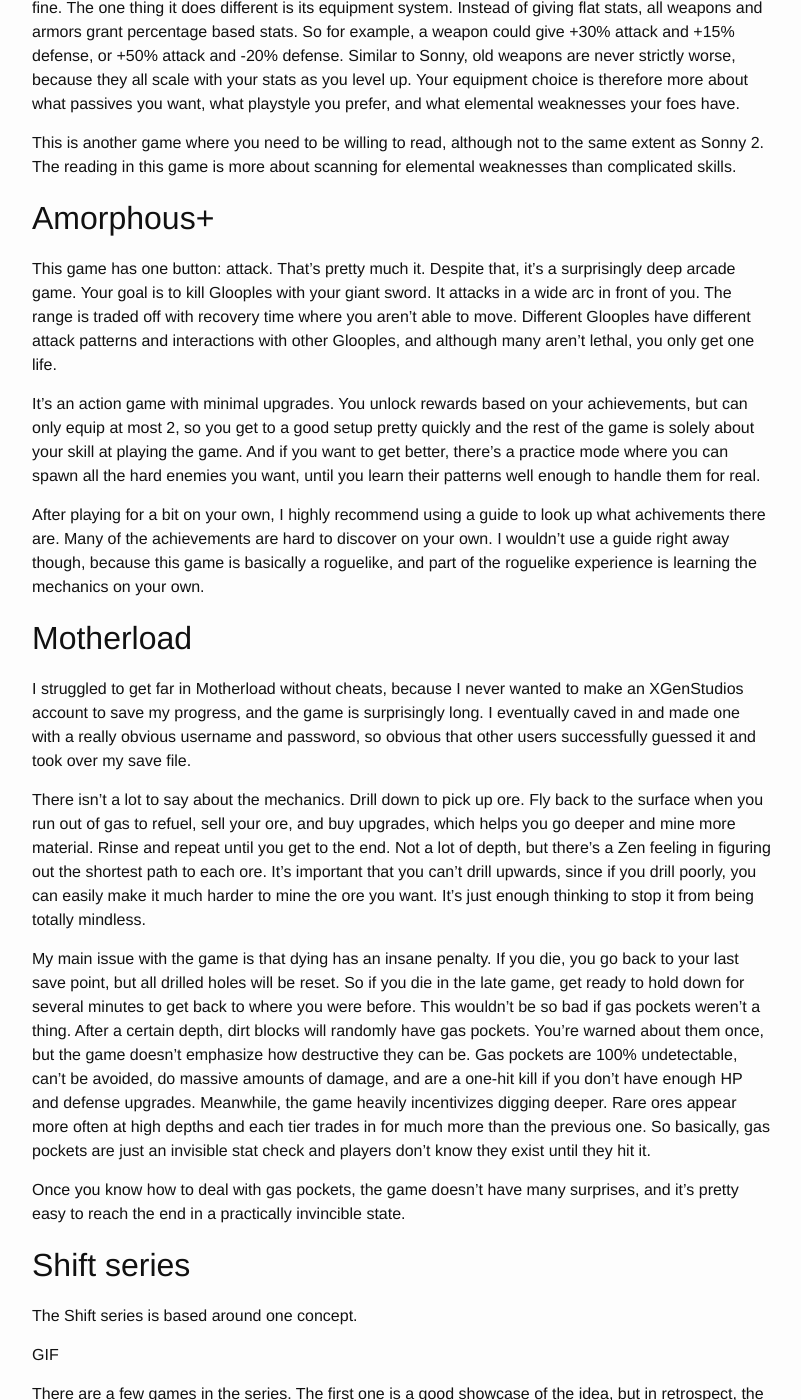
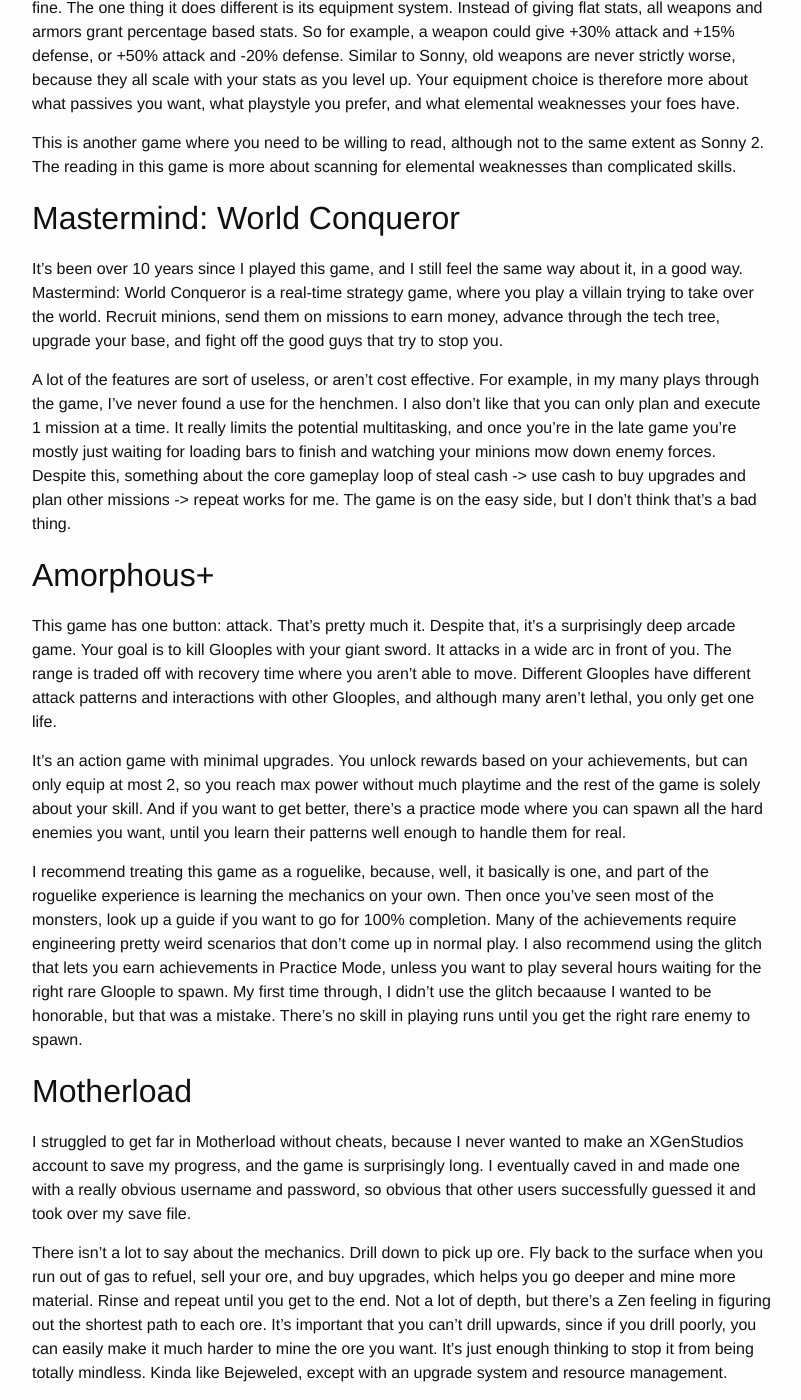
Before and after one commit to alexirpan/alexirpan.github.io, a Jekyll site: the page built from _posts/2021-01-05-flash-games.markdown, in a window 1280 px wide and 1400 px high, scrolled down 2012 px. Shown: the whole window, without its empty margins (238-1039 px from the left). Built offline with Jekyll 4.4.1, drawn with Linux system fonts in a browser that asks for light colours; nearby versions of some CDN libraries; some of the changed text lies outside the part shown.

Commit message:
Some more progress on this, almost done with this unless I find more games

```diff
--- a/_posts/2021-01-05-flash-games.markdown
+++ b/_posts/2021-01-05-flash-games.markdown
@@ -101,6 +101,24 @@
 in this game is more about scanning for elemental weaknesses than complicated skills.
 
 
+Mastermind: World Conqueror
+------------------------------------------------------------------------------------------------
+
+It's been over 10 years since I played this game, and I still feel the same way about it, in a good way.
+Mastermind: World Conqueror is a real-time strategy game, where you play a villain trying to take over the world.
+Recruit minions, send them on missions to earn money, advance through the tech tree, upgrade your base,
+and fight off the good guys that try to stop you.
+
+A lot of the features are sort of useless, or aren't cost effective. For example, in my many plays through the game, I've never found a use for the
+henchmen. I also don't like that you can only plan and execute 1 mission at a time. It really limits the potential
+multitasking, and once you're in the late game you're mostly just waiting for loading bars to finish and watching your minions
+mow down enemy forces.
+Despite this, something about the core gameplay loop
+of steal cash -> use cash to buy upgrades and plan other missions -> repeat works for me. The game is on the easy side,
+but I don't think that's a bad thing.
+
+
+
 Amorphous+
 ---------------------------------------------------------------------------------------------
 
@@ -111,13 +129,18 @@
 lethal, you only get one life.
 
 It's an action game with minimal upgrades. You unlock rewards based on your achievements, but can only equip at
-most 2, so you get to a good setup pretty quickly and the rest of the game is solely about your skill at playing
-the game. And if you want to get better, there's a practice mode where you can spawn all the hard enemies you
+most 2, so you reach max power without much playtime and the rest of the game is solely about your skill.
+And if you want to get better, there's a practice mode where you can spawn all the hard enemies you
 want, until you learn their patterns well enough to handle them for real.
 
-After playing for a bit on your own, I highly recommend using a guide to look up what achivements there are. Many
-of the achievements are hard to discover on your own. I wouldn't use a guide right away though, because this
-game is basically a roguelike, and part of the roguelike experience is learning the mechanics on your own.
+I recommend treating this game as a roguelike, because, well, it basically is one, and part of the roguelike
+experience is learning the mechanics on your own. Then once you've seen most of the monsters, look up a guide
+if you want to go for 100% completion.
+Many of the achievements require engineering pretty weird scenarios that don't come up in normal play.
+I also recommend using the glitch that lets you earn achievements in Practice Mode, unless you want to play
+several hours waiting for the right rare Gloople to spawn. My first time through, I didn't use the glitch
+becaause I wanted to be honorable, but that was a mistake. There's no skill in playing runs until you
+get the right rare enemy to spawn.
 
 
 Motherload
@@ -133,7 +156,8 @@
 and mine more material. Rinse and repeat until you get to the end. Not a lot of depth, but
 there's a Zen feeling in figuring out the shortest path to each ore. It's important that you
 can't drill upwards, since if you drill poorly, you can easily make it much harder to mine
-the ore you want. It's just enough thinking to stop it from being totally mindless.
+the ore you want. It's just enough thinking to stop it from being totally mindless. Kinda
+like Bejeweled, except with an upgrade system and resource management.
 
 My main issue with the game is that dying has an insane penalty. If you die, you go back to
 your last save point, but all drilled holes will be reset. So if you die in the late game,
@@ -148,6 +172,64 @@
 
 Once you know how to deal with gas pockets, the game doesn't have many surprises, and it's
 pretty easy to reach the end in a practically invincible state.
+
+
+Elements of Arkandia
+--------------------------------------------------------------------------------------------
+
+This game really shouldn't work. The mechanics are really poorly explained. Stats have
+incorrect descriptions. Art assets get reused across equipment - you'll have multiple shields
+that look exactly the same, with wildly different stats. There are massive difficulty spikes.
+And most importantly, who uses Impact font this much? I'm not even kidding, the font usage
+in this game is really bad and it makes a ton of things harder to read than they should.
+
+Despite all of those issues, I like this game. It's a mashup of mechanics from
+two games: Puzzle Quest, and Recettear: An Item Shop's Tale.
+
+You start the game with a large debt, that accumulates interest every day. To pay off the
+debt, you need to go on dungeon adventures, find loot, then sell that loot in your shop.
+
+Battles are done through a Bejeweled board. You try to match 3 gems of the same color together.
+Forming a group of 4 or 5 gives an extra turn. Gems either grant mana, give gold, give
+treasure, or give rage. Mana can be used to cast spells that affect the board. For example,
+there's a spell that changes all gold gems to treasure gems, making it easier to line up groups
+of 4 to get more extra turns. Rage can be spent to attack with your weapon, which is usually
+your main damage source.
+
+The shop stocking is Recetter without the haggling. You stock loot in your store, pick crests
+that increase the odds of selling certain items, then open your store and see what sales you
+can make. Everything in Elements of Arkandia revolves around money. You need to balance
+paying off your debt, upgrading your store, and buying battle upgrades that enable clearing
+harder dungeons. Then battles themselves are about figuring out what types of mana are
+easy or hard to achieve, and using that to decide what kind of spells you're going to aim for.
+
+It's not as good as Puzzle Quest, and it's not as good as Recettear, but it's still fun,
+albeit with a really grindy endgame. Two bits
+of advice. One: you can choose to play without debt, but you should play with debt. If you
+play without debt, you remove all the interesting trade-offs on how to spend your money,
+making the gameplay really boring. Two: if you want, you can try to min-max every move,
+since there are no turn timers. I don't think you should do this. Battles are long enough
+that trying to min-max every board will just drive you insane. Just aim for an acceptable
+move and keep going.
+
+
+Portal: The Flash Version
+--------------------------------------------------------------------------------------------
+
+There's an interesting story behind this game.
+
+The creators of the game watched the trailers for Portal 1, and were SUPER PSYCHED. They were
+so excited that they implemented Portal's mechanics in Flash, creating puzzles based on what
+they saw from the trailer. After fleshing it out more, they got good feedback from friends and
+family, so they released it publicly, 1 day before the official game came out.
+
+The end result is missing Portal's sharp writing, but the puzzles are uncannily accurate. The
+mechanics they added themselves also work quite well, and the overall package is pretty good.
+The main problem the game has is that sometimes, you know exactly what you need to do, and
+executing the portal shots in the required time window is the hard part. These execution
+tests are tighter than any from Portal proper, so you need to adjust your expectations going
+in. The QA is also worse, sometimes objects get bumped through walls they shouldn't, but I never
+experienced a game breaking bug.
 
 
 Shift series
@@ -168,4 +250,5 @@
 Ghost Hacker
 --------------------------------------------------------------------------------------
 
-Ghost Hacker
+Ghost Hacker is a tower defense game, and I'll be honest, it probably shouldn't be listed over
+some of the other famous ones, like Bloons Tower Defense or Kingdom Rush.
```
